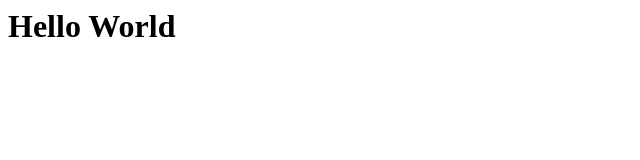
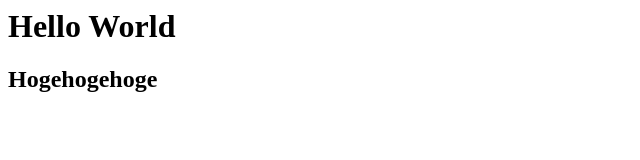
Before and after one commit to Shin-y2/mytest, a plain HTML site: page index.html in a window 1280 px wide. Shown: the whole page, without its empty margins (0-640 px from the left). Drawn offline with Linux system fonts and the light colour scheme.

Commit message:
updata 0218_10:00

```diff
--- a/index.html
+++ b/index.html
@@ -1 +1,2 @@
 <h1>Hello World</h1>
+<h2>Hogehogehoge</h2>
```
